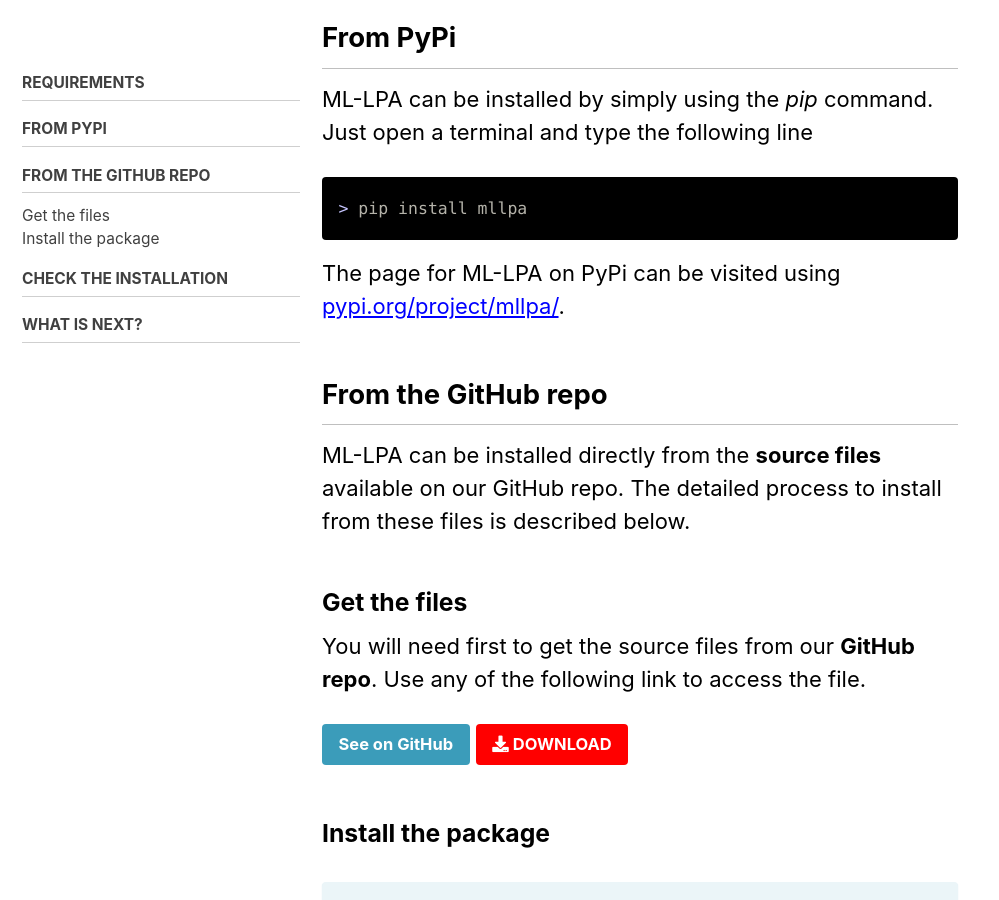
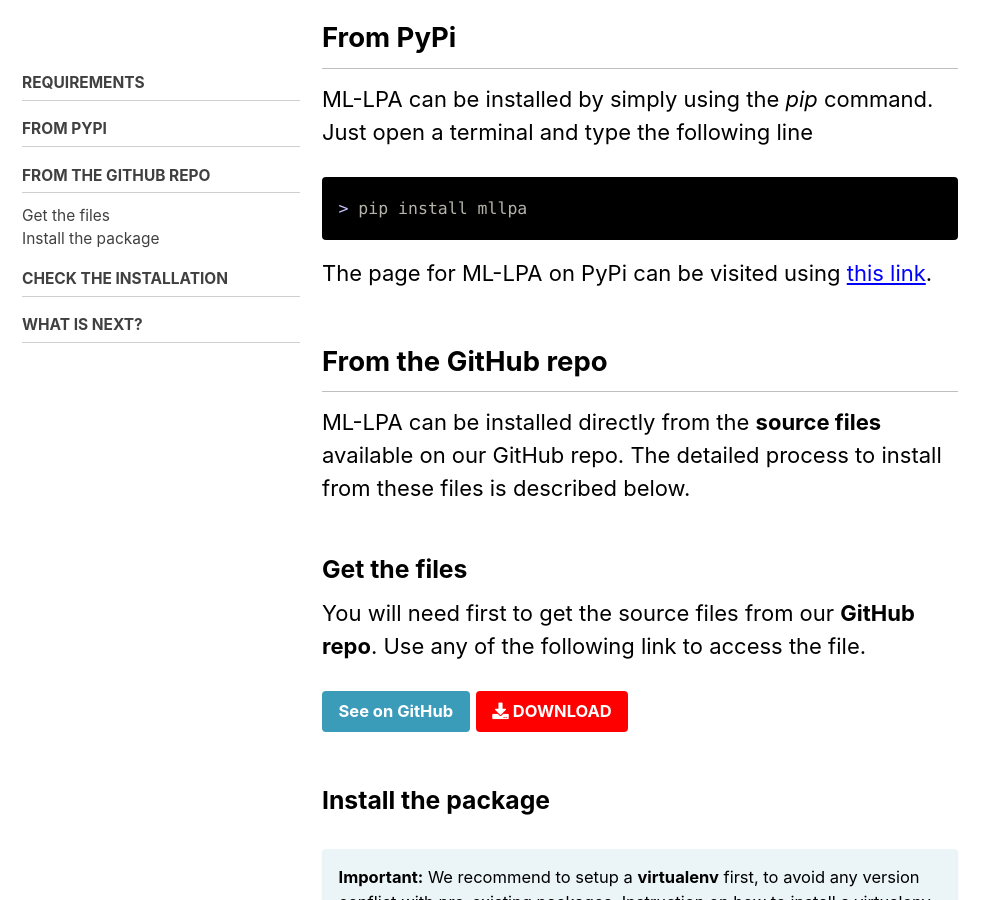
Before and after one commit to vivien-walter/mllpa, a Jekyll site: the page built from docs/_pages/installation.md, in a window 1280 px wide and 900 px high, scrolled down 868 px. Shown: the whole window, without its empty margins (0-999 px from the left). Built offline with Jekyll 4.4.1, drawn with Linux system fonts in a browser that asks for light colours; cached includes are drawn as plain includes.

Commit message:
Fix bug in links

````diff
--- a/docs/_pages/installation.md
+++ b/docs/_pages/installation.md
@@ -32,7 +32,7 @@
 > pip install mllpa
 ```
 
-The page for ML-LPA on PyPi can be visited using [pypi.org/project/mllpa/](this link).
+The page for ML-LPA on PyPi can be visited using [this link](pypi.org/project/mllpa/).
 
 ## From the GitHub repo
 
````
Also changed, not shown: README.md.
